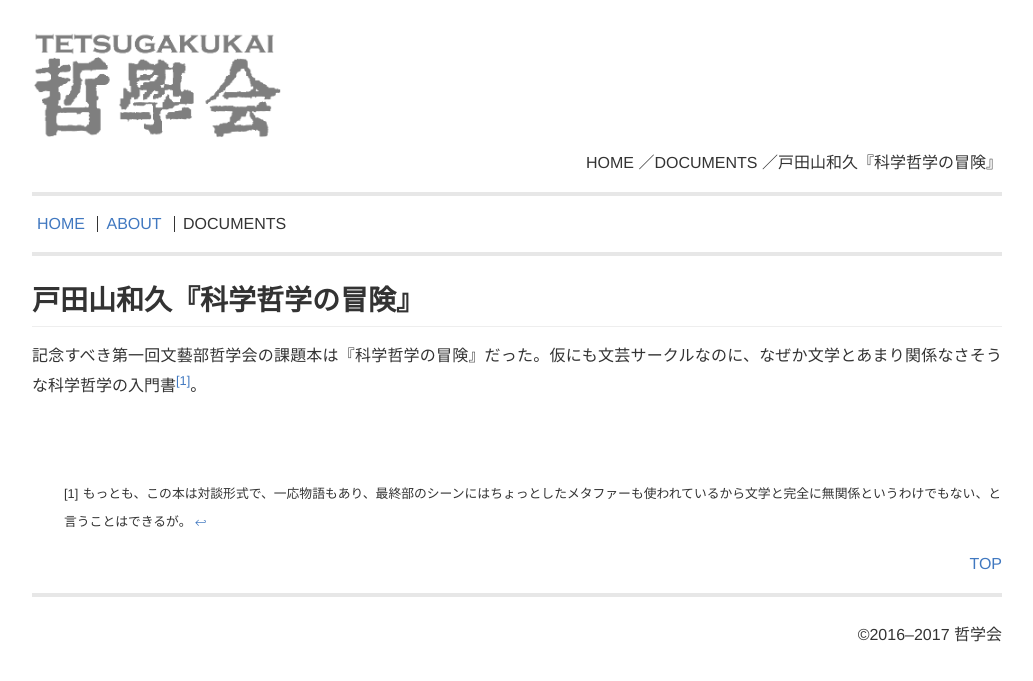
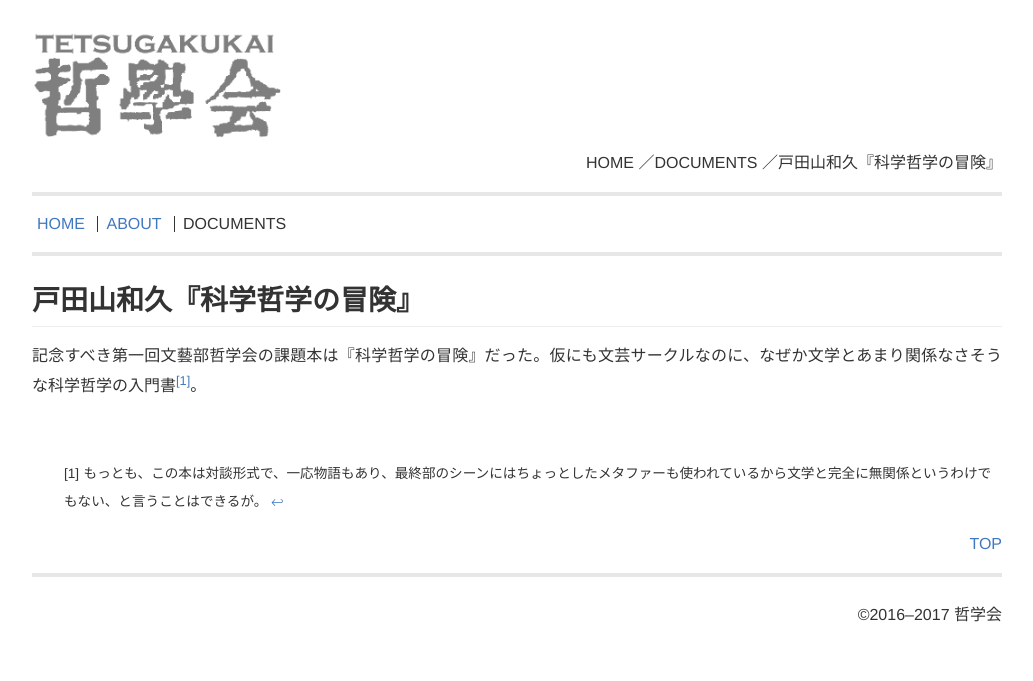
Before and after one commit to qdaibungei/philosophy, a Jekyll site: the page built from docs/_posts/2016-06-18-philo.md, in a window 1280 px wide. Shown: the top 681 px of the page, without its empty margins (123-1156 px from the left). Built offline with Jekyll 4.4.1, drawn with Linux system fonts in a browser that asks for light colours.

Commit message:
fix footnote style

```diff
--- a/docs/assets/css/style.css
+++ b/docs/assets/css/style.css
@@ -188,21 +188,23 @@ p {
 }
 
 .footnotes {
-  margin-top: 80px;
+  margin-top: 60px;
 }
 .footnotes p{
 	display: inline;
-	font-size: 0.8em;
+	font-size: 0.85em;
+	line-height: 1.5;
 }
 .footnotes ol li {
 	list-style-type: none;
 	list-style-position: inside;
 	counter-increment: cnt;
+	margin-bottom: 0.85em;
 }
 .footnotes ol li::before {
 	display: marker;
 	content: "[" counter(cnt) "]";
-	font-size: 0.8em;
+	font-size: 0.85em;
 }
 
 .footnote {
```
